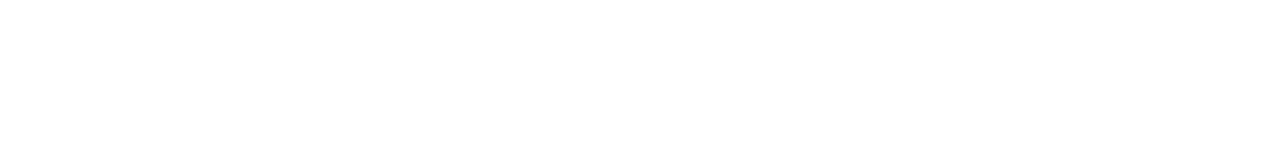
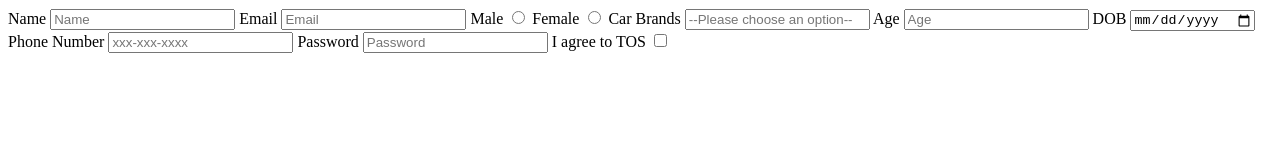
Before and after one commit to acciojob/signup-form-car-mdjunaid02, a website: page main.html in a window 1280 px wide. Drawn offline with Linux system fonts and the light colour scheme.

Commit message:
created a submission

```diff
--- a/main.html
+++ b/main.html
@@ -7,6 +7,36 @@
 </head>
 
 <body>
+	<form method="post">
+		<label for="name">Name</label>
+			<input id="name" type="text" placeholder="Name" required>
+
+		<label for="email">Email</label>
+			<input id="email" type="email" placeholder="Email" required>
+
+		<label for="gender_m">Male</label>
+			<input id="gender_m" type="radio" required>
+		<label for="gender_f">Female</label>
+			<input id="gender_f" type="radio" required>
+
+		<label for="cars">Car Brands</label>
+			<input id="cars" type="select" required placeholder="--Please choose an option--">
+
+		<label for="age">Age</label>
+			<input id="age" type="number" placeholder="Age" required>
+
+		<label for="dob">DOB</label>
+			<input id="dob" type="date" required>
+
+		<label for="tel">Phone Number</label>
+			<input id="tel" type="tel" placeholder="xxx-xxx-xxxx">
+
+		<label for="password">Password</label>
+			<input id="password" type="password" placeholder="Password" required>
+
+		<label for="tos">I agree to TOS</label>
+			<input id="tos" type="checkbox" required>
+	</form>
 	<!-- the entire body must be written by student -->
     <script type="text/javascript" src="./script.js">
 </script>
```
